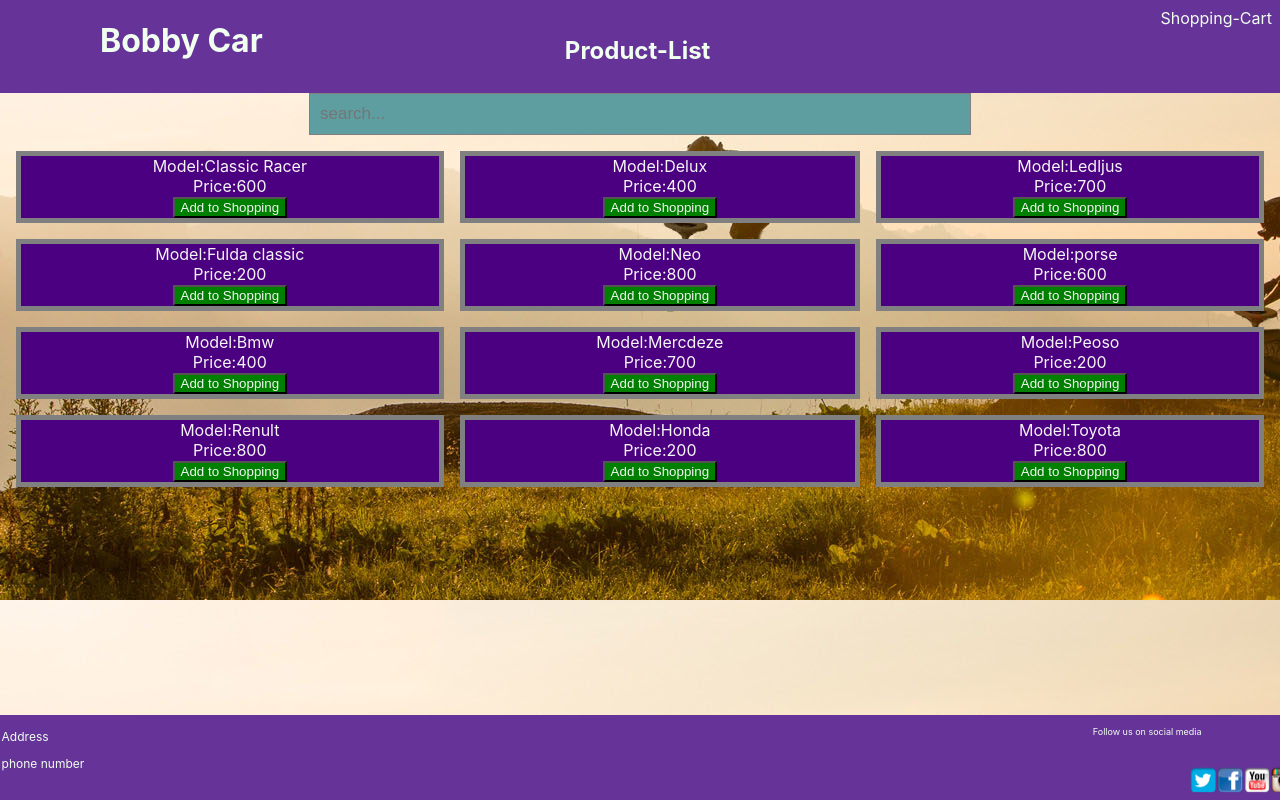
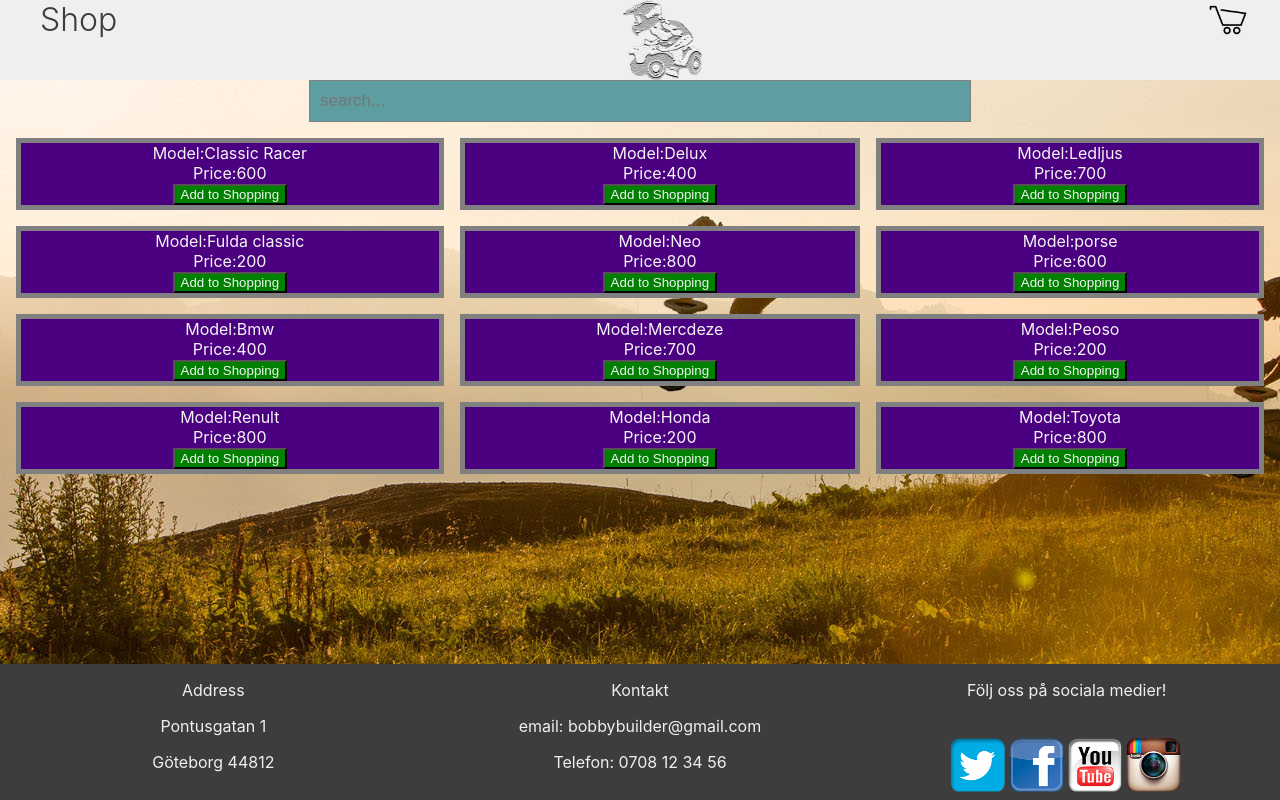
Before and after one commit to sharminmousumi/Bobbycar, a React (Create React App) app: page / in a window 1280 px wide. Built offline with nearby package versions, Linux system fonts and the light colour scheme.

Commit message:
header+footer+layout

```diff
--- a/src/App.css
+++ b/src/App.css
@@ -1,40 +1,25 @@
 body{
-  background-image: url("./images/background.jpg");
-}.App {
+
+}
+.App {
+  min-height: 100vh;
   text-align: center;
+  display: grid;
+  grid-template-rows: auto 1fr auto;
+  grid-template-areas:
+  "header"
+  "body"
+  "footer";
 }
 
-.App-logo {
-  height: 40vmin;
-  pointer-events: none;
+Header{
+  grid-area: header;
 }
+main{
+  grid-area: body;
+  background-image: url("./images/background.jpg");
 
-@media (prefers-reduced-motion: no-preference) {
-  .App-logo {
-    animation: App-logo-spin infinite 20s linear;
-  }
 }
-
-.App-header {
-  background-color: #282c34;
-  min-height: 100vh;
-  display: flex;
-  flex-direction: column;
-  align-items: center;
-  justify-content: center;
-  font-size: calc(10px + 2vmin);
-  color: white;
+footer{
+  grid-area: footer;
 }
-
-.App-link {
-  color: #61dafb;
-}
-
-@keyframes App-logo-spin {
-  from {
-    transform: rotate(0deg);
-  }
-  to {
-    transform: rotate(360deg);
-  }
-}
--- a/src/components/Footer.css
+++ b/src/components/Footer.css
@@ -1,18 +1,17 @@
 .footer{
-    width:100%;
-  position: fixed;
-  padding:0.1em;
-  background-color:rebeccapurple;
+
+  background-color: #3d3d3d;
   text-align:center;
-  bottom:0;
-  text-align:left;
-  color:honeydew;
+  color:#efefef;
   display:grid;
-  grid-template-columns: auto auto;
-
+  grid-template-columns: 1fr 1fr 1fr;
 
 
 }
+.socialmediaimg{
+  height: 80px;
+}
+/* }
 .img > img{
 
   width: 10%;
@@ -20,9 +19,6 @@
   text-align: right;
   margin-left: 1100px;
   margin-top: 12px;
-
-
-
 }
 .text > p{
   font-size: 12px;
@@ -36,4 +32,4 @@
 
 
 
-}
+} */
--- a/src/components/Footer.jsx
+++ b/src/components/Footer.jsx
@@ -10,15 +10,21 @@
     return(
 
 
-            <div className="footer">
+        <div className="footer">
             <div className="text">
                <p>Address</p>
-               <p>phone number</p>
+               <p>Pontusgatan 1</p>
+               <p>Göteborg 44812</p>
+            </div>
+            <div>
+                <p>Kontakt</p>
+                <p>email: bobbybuilder@gmail.com</p>
+                <p>Telefon: 0708 12 34 56</p>
             </div>
 
-            <div className="img">
-                <p>Follow us on social media</p>
-                <img src={img} alt="uh"/>
+            <div>
+                <p>Följ oss på sociala medier!</p>
+                <img className="socialmediaimg" src={img} alt="uh"/>
             </div>
 
 
--- a/src/components/Header.css
+++ b/src/components/Header.css
@@ -1,26 +1,23 @@
 header{
-    background-color:rebeccapurple;
-	  display: flex;
-	  flex-direction: row;
-    justify-content: space-between;
-    color: honeydew;
-
+    background-color: #efefef;
+    color: #3d3d3d;
+    height: 80px;
   }
   .item{
-      display: flex;
-      padding: 0.5em;
-	    margin: 0px;
+    display: flex;
+    flex-direction: row;
+    justify-content: space-between;
+    margin: 0px;
+    font-size: 2em;
+    font-weight: 300;
+    list-style: none;
   }
-  header > h1 {
-	margin-left: 100px;
-
+.item > li:last-child{
+  margin-right: 1em;
 }
-.shop {
-	padding-right: 450px;
-  padding-top: 0.5em;
-  display: flex;
+.bobbyIcon{
+  height: 80px;
 }
-.contact{
-
-margin-left: 40px;
+.shopIcon{
+  height: 40px;
 }
--- a/src/components/Header.jsx
+++ b/src/components/Header.jsx
@@ -8,18 +8,21 @@
 
     return(
         <header>
-            <h1>Bobby Car</h1>
-            <div className="item">
-            <div onClick={()=>setShow(sendNav.showproduct)} className="shop">
-                <h2>Product-List</h2>
+            <ul className="item">
+                <li onClick={()=>setShow(sendNav.showproduct)}>
+                    Shop
+                </li>
+                <li>
+                    <img className="bobbyIcon" src="img/bobbybuilder3.png" alt="Bobby Builder" />
+                </li>
+                <li onClick={()=>setShow(sendNav.showShoppingCart)}>
+                <img className="shopIcon" src="img/Shopping-Cart-icon.png" alt="cart" />
+                </li>
+            </ul>
 
 
-            </div>
 
-            <div onClick={()=>setShow(sendNav.showShoppingCart)}>
-                Shopping-Cart
-            </div>
-            </div>
+
 
         </header>
     )
--- a/src/index.css
+++ b/src/index.css
@@ -1,6 +1,6 @@
 body {
   margin: 0;
-  font-family: -apple-system, BlinkMacSystemFont, 'Segoe UI', 'Roboto', 'Oxygen',
+  font-family: -apple-system, BlinkMacSystemFont, 'Roboto', 'Segoe UI', 'Oxygen',
     'Ubuntu', 'Cantarell', 'Fira Sans', 'Droid Sans', 'Helvetica Neue',
     sans-serif;
   -webkit-font-smoothing: antialiased;
@@ -10,6 +10,7 @@
 
 
 code {
-  font-family: source-code-pro, Menlo, Monaco, Consolas, 'Courier New',
+  font-family: source-code-pro, Menlo, Monaco, Consolas, 'Roboto', 'Courier New',
     monospace;
+
 }
```
Also changed, not shown: src/App.js (+5 -5 lines), public/img/Shopping-Cart-icon.png (added), public/img/bobbybuilder3.png (added).
